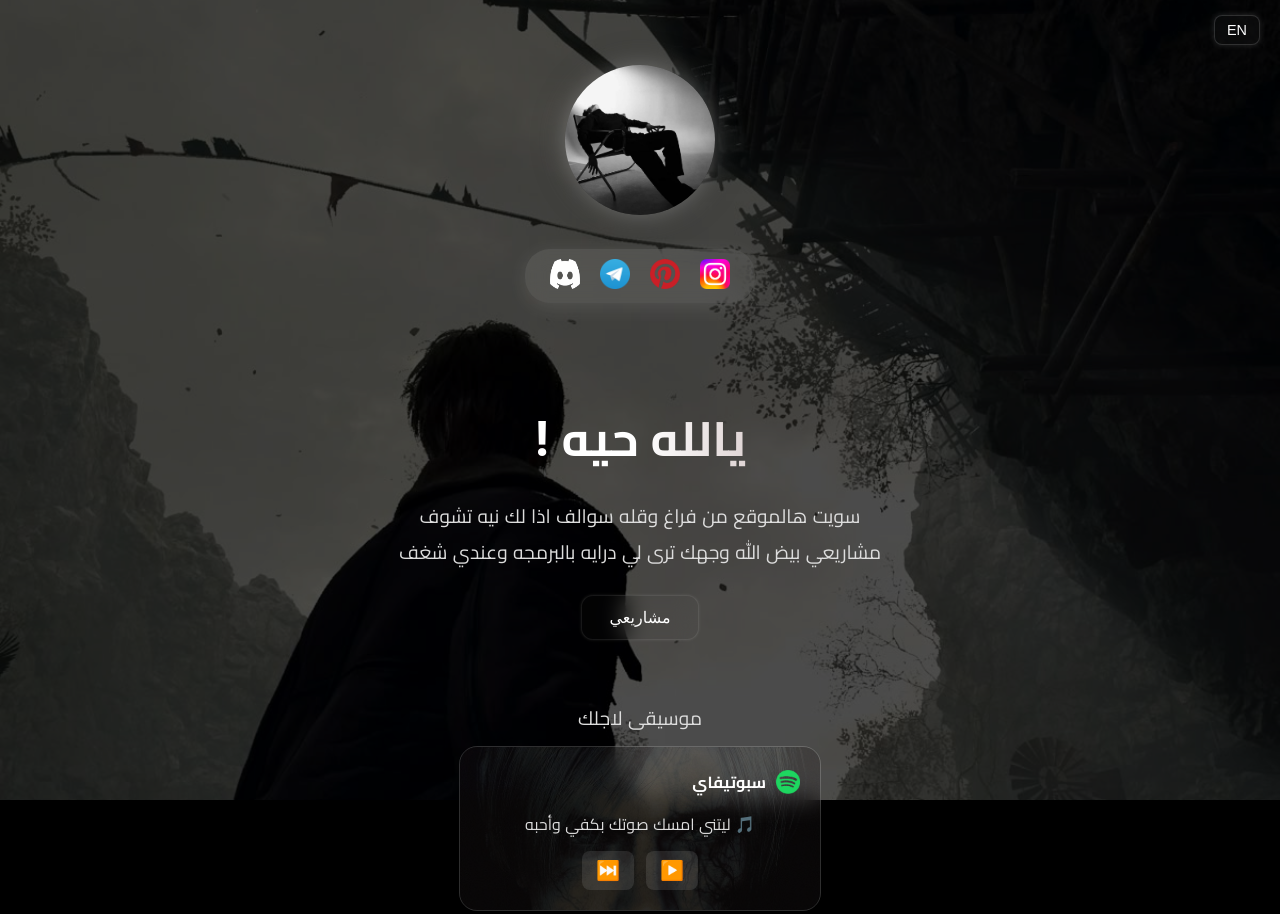
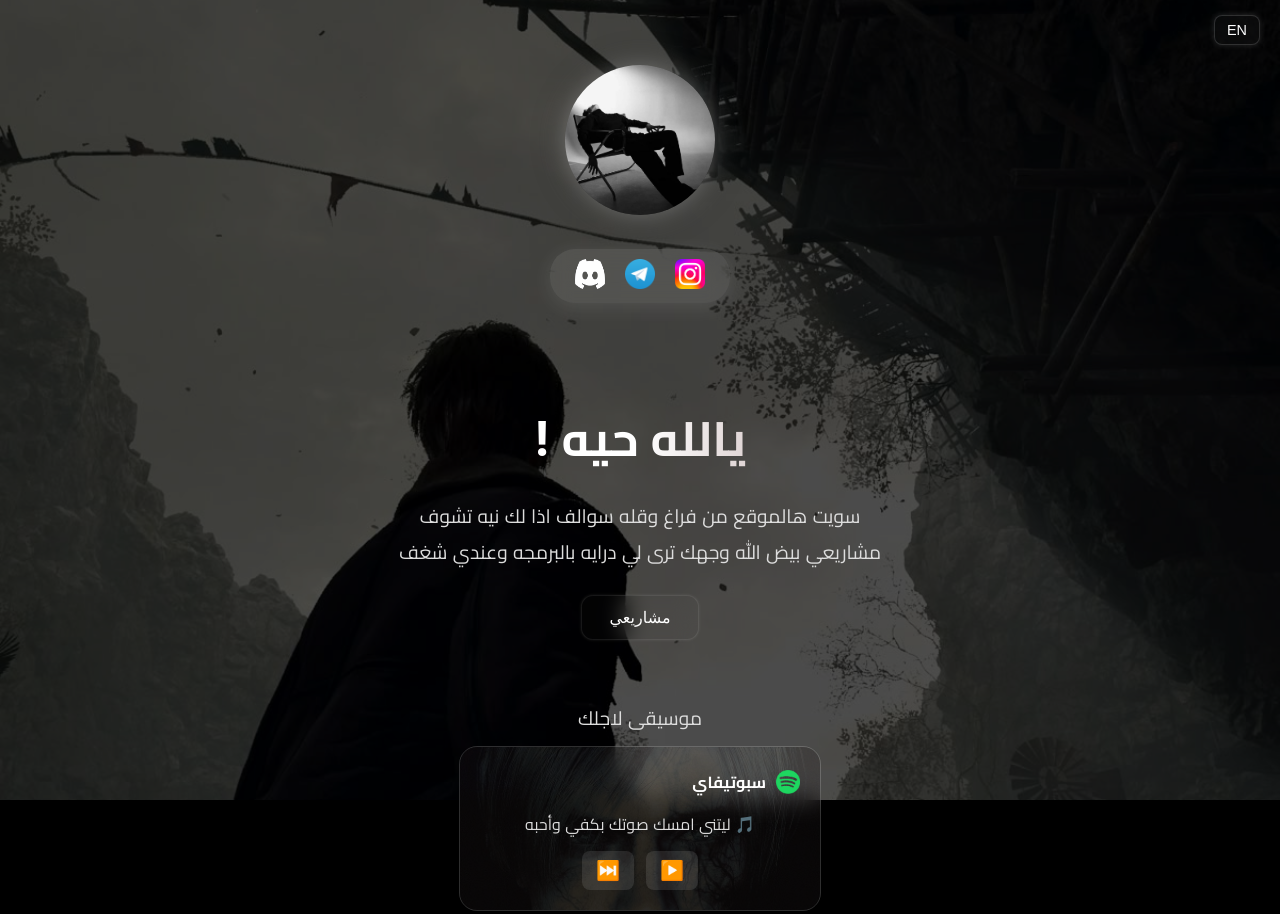
Before and after one commit to sxsr/S, a plain HTML site: page index.html in a window 1280 px wide. Shown: the top 914 px of the page. Drawn offline with Linux system fonts and the light colour scheme.

Commit message:
index.html

```diff
--- a/index.html
+++ b/index.html
@@ -30,9 +30,6 @@
   <div class="social-icons">
   <a href="https://www.instagram.com/hamadsallahi?igsh=eGF2OHVvdXRmNDV4" target="_blank" rel="noopener" aria-label="Instagram">
       <img src="images/instagram-icon.png" alt="Instagram" />
-    </a>
-  <a href="https://pin.it/1d8k36aXd" target="_blank" rel="noopener" aria-label="Pin">
-      <img src="images/p-icon.png" alt="Pin" />
     </a>
     <a href="https://t.me/CV966" target="_blank" rel="noopener" aria-label="Telegram">
       <img src="images/telegram-icon.png" alt="Telegram" />
```
